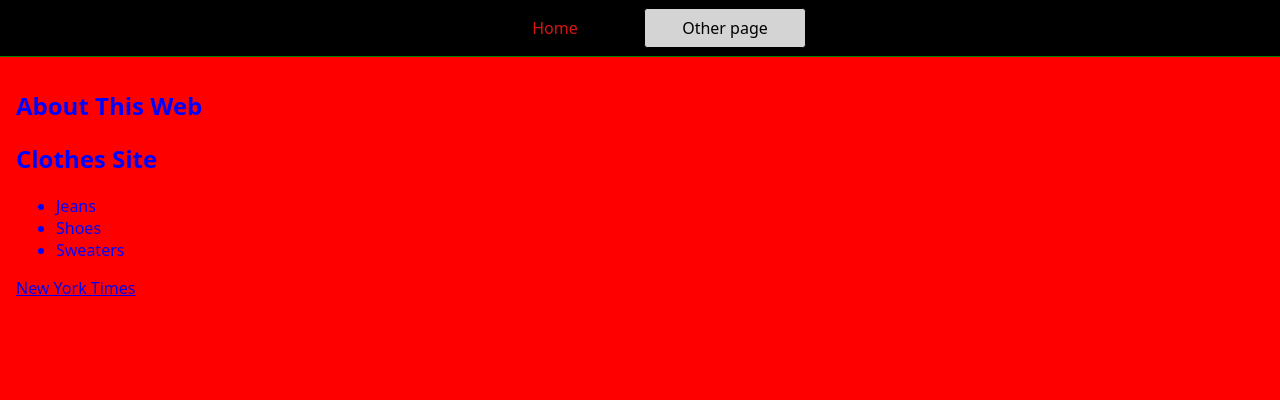
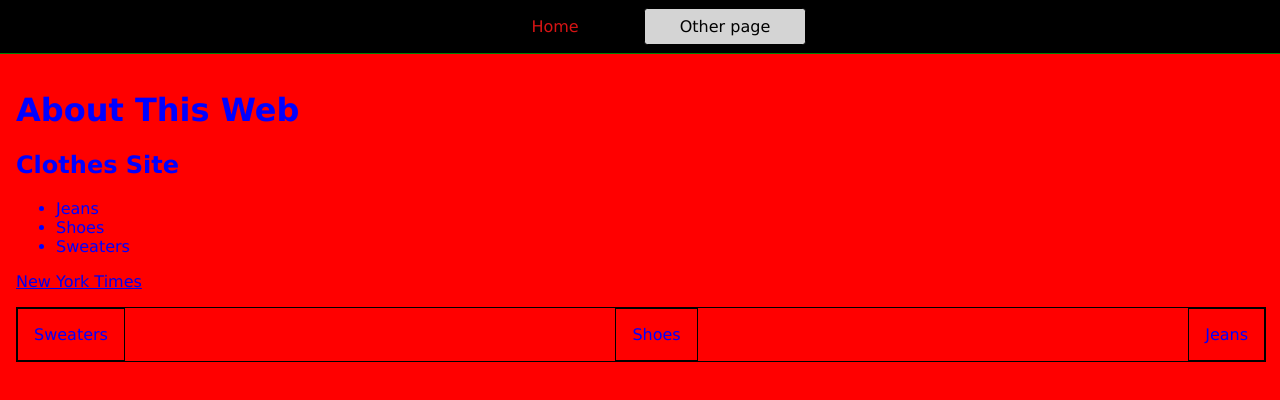
Before and after one commit to chacon5037/First-One, a website: page page2.html in a window 1280 px wide. Drawn offline with Linux system fonts and the light colour scheme.

Commit message:
10/9 parent and child

```diff
--- a/page2.html
+++ b/page2.html
@@ -23,6 +23,11 @@
       <p>
         <a href="https://newyorktimes.com">New York Times</a>
       </p>
+      <div class="parent">
+        <div class="child"> Sweaters </div>
+        <div class="child"> Shoes</div>
+        <div class="child"> Jeans </div>
+      </div>
     </main>
   </body>
 </html>
--- a/styles.css
+++ b/styles.css
@@ -12,7 +12,7 @@
 
 body {
   margin: 0;
-  font-family: system-ui, sans-serif;
+  font-family: Verdana, Geneva, Tahoma, sans-serif;
   color: var(--primary-color);
   background-color: var(--background-color)
 }
@@ -44,11 +44,29 @@ nav a[aria-current='page'] {
   background-color: #d4d4d4;
 }
 
+nav a:hover {
+  background-color: var(--secondary-color);
+}
+
 main {
   padding: 1rem;
 }
 
 h1 {
   font-weight: bold;
-  font-size: 1.5rem;
+  font-size: 10.rem;
 }
+
+
+.child {
+  border:solid 1px black;
+  padding: 1rem;
+  font-family: Verdana, Tahoma, sans-serif;
+}
+.parent {
+display: flex;
+flex-direction: row;
+width: 100%;
+border: solid 1px black;
+justify-content: space-between;
+}
```
